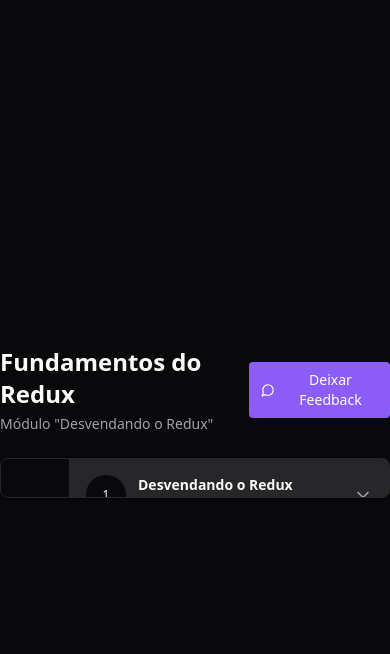
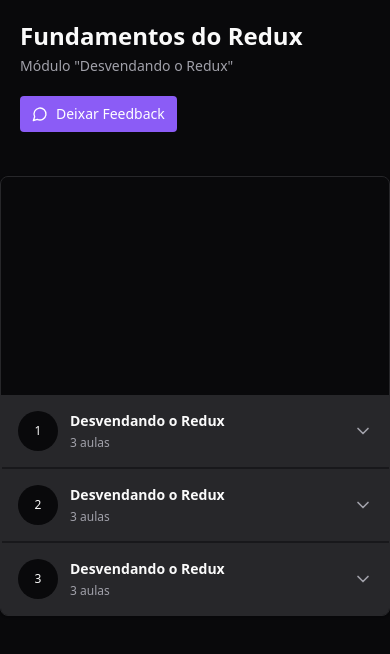
Before and after one commit to Israelkilday/DEVTUBE-PLAYLISTS, a React (Vite) app: page / in a window 390 px wide. Shown: the top 654 px of the page. Built offline with nearby package versions, Linux system fonts and the light colour scheme.

Commit message:
style: add layout mobile and tablet

```diff
--- a/src/components/Video.tsx
+++ b/src/components/Video.tsx
@@ -2,7 +2,7 @@
 
 export function Video() {
   return (
-    <div className="aspect-video w-full bg-zinc-950">
+    <div className="aspect-video h-auto w-full bg-zinc-950 object-contain">
       <ReactPlayer
         width="100%"
         height="100%"
--- a/src/pages/Player.tsx
+++ b/src/pages/Player.tsx
@@ -5,33 +5,35 @@
 
 export function Player() {
   return (
-    <div className="flex h-screen items-center justify-center bg-zinc-950 text-zinc-50">
-      <div className="flex w-[1100px] flex-col gap-6">
-        <div className="flex items-center justify-between">
+    <div className="h-screen items-center justify-center overflow-x-hidden bg-zinc-950 text-zinc-50 lg:flex">
+      <div className="flex flex-col gap-6 lg:w-[1100px]">
+        <div className="items-center justify-between p-5 lg:flex">
           <Header />
 
-          <button className="flex items-center gap-2 rounded bg-violet-500 px-3 py-2 text-sm font-medium text-white duration-200 hover:bg-violet-600">
+          <button className="mt-5 flex items-center gap-2 rounded bg-violet-500 px-3 py-2 text-sm font-medium text-white duration-200 hover:bg-violet-600">
             <MessageCircle className="h-4 w-4" />
             Deixar Feedback
           </button>
         </div>
 
-        <main className="relative flex overflow-hidden rounded-lg border border-zinc-800 bg-zinc-900 pr-80 shadow">
-          <div className="flex-1">
+        <main className="overflow-hidden rounded-lg border border-zinc-800 bg-zinc-900 shadow md:flex md:pr-[279px] lg:relative lg:pr-80">
+          <div className="w-full lg:flex-1">
             <Video />
           </div>
 
-          <aside className="absolute bottom-0 right-0 top-0 w-80 divide-y-2 divide-zinc-900 overflow-y-scroll border-l border-zinc-800 bg-zinc-900 scrollbar-thin scrollbar-track-zinc-950 scrollbar-thumb-zinc-800">
+          <aside className="bottom-0 right-0 top-0 divide-y-2 divide-zinc-900 overflow-y-scroll border-l border-zinc-800 bg-zinc-900 scrollbar-thin scrollbar-track-zinc-950 scrollbar-thumb-zinc-800 md:absolute lg:w-80">
             <Module
               moduleIndex={0}
               title="Desvendando o Redux"
               amountOfLesson={3}
             />
+
             <Module
               moduleIndex={1}
               title="Desvendando o Redux"
               amountOfLesson={3}
             />
+
             <Module
               moduleIndex={2}
               title="Desvendando o Redux"
```
